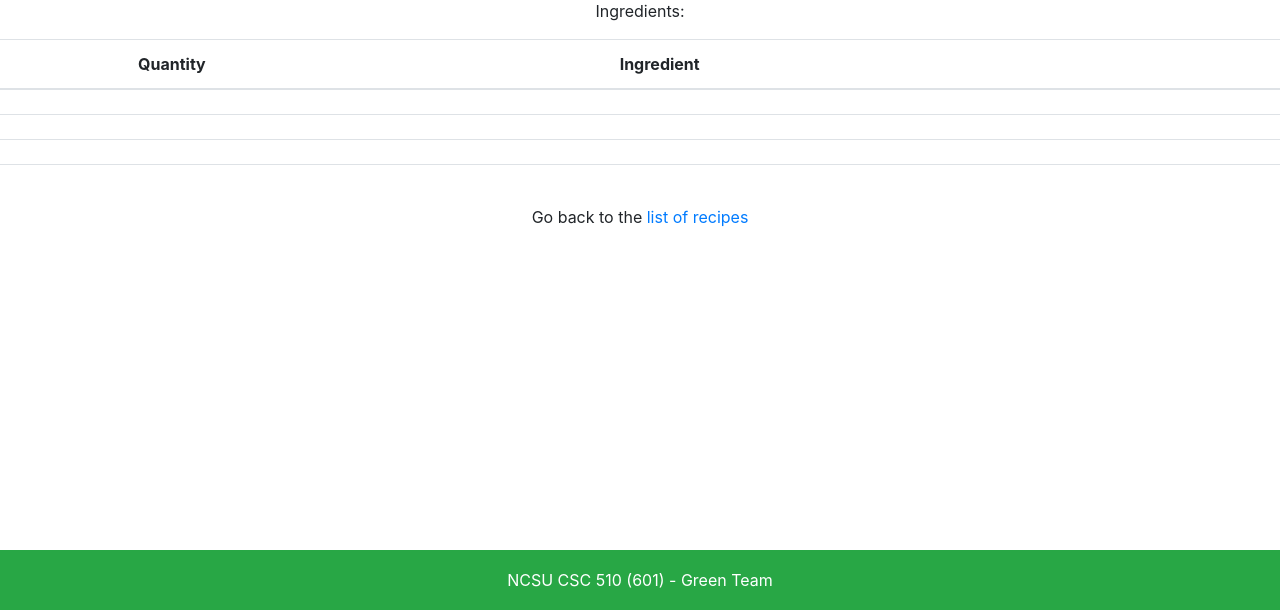
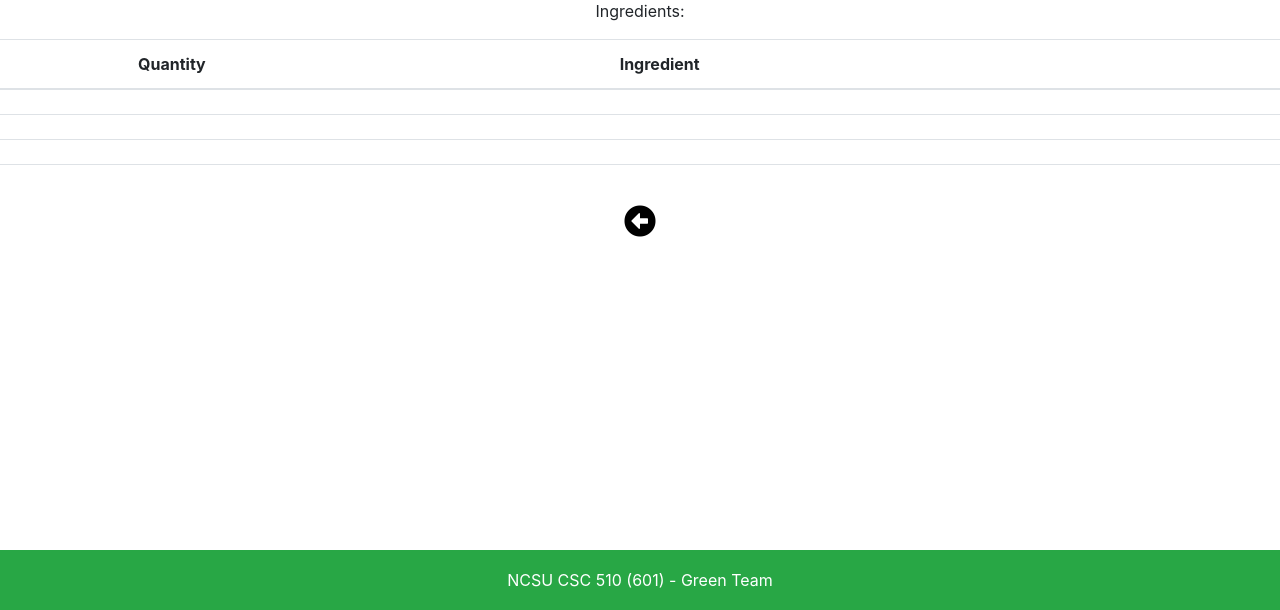
Before and after one commit to totallybradical/csc510-reciplease, a Django app: page /recipes/1/ in a window 1280 px wide. Shown: the part 190-800 px from the top of the page. Run offline with Django 3.2, Linux system fonts and the light colour scheme; data comes from the database, SQL or seed files in the repository; lists and menus that the app fills with data are empty; some libraries are stand-ins or nearby versions.

Commit message:
better back icon

```diff
--- a/recipes/templates/recipes/recipe_detail.html
+++ b/recipes/templates/recipes/recipe_detail.html
@@ -31,6 +31,6 @@
 </table>
 <p align="center">{{ recipe.description }}</p>
 
-<p align="center">Go back to the <a href="{% url 'recipe_list' %}" <span>list of recipes</span></a></p>
+<p align="center"><a href="{% url 'recipe_list' %}" <span class="fas fa-arrow-alt-circle-left fa-2x" style="color:#000000;"></span></a></p>
 
 {% endblock %}
```
